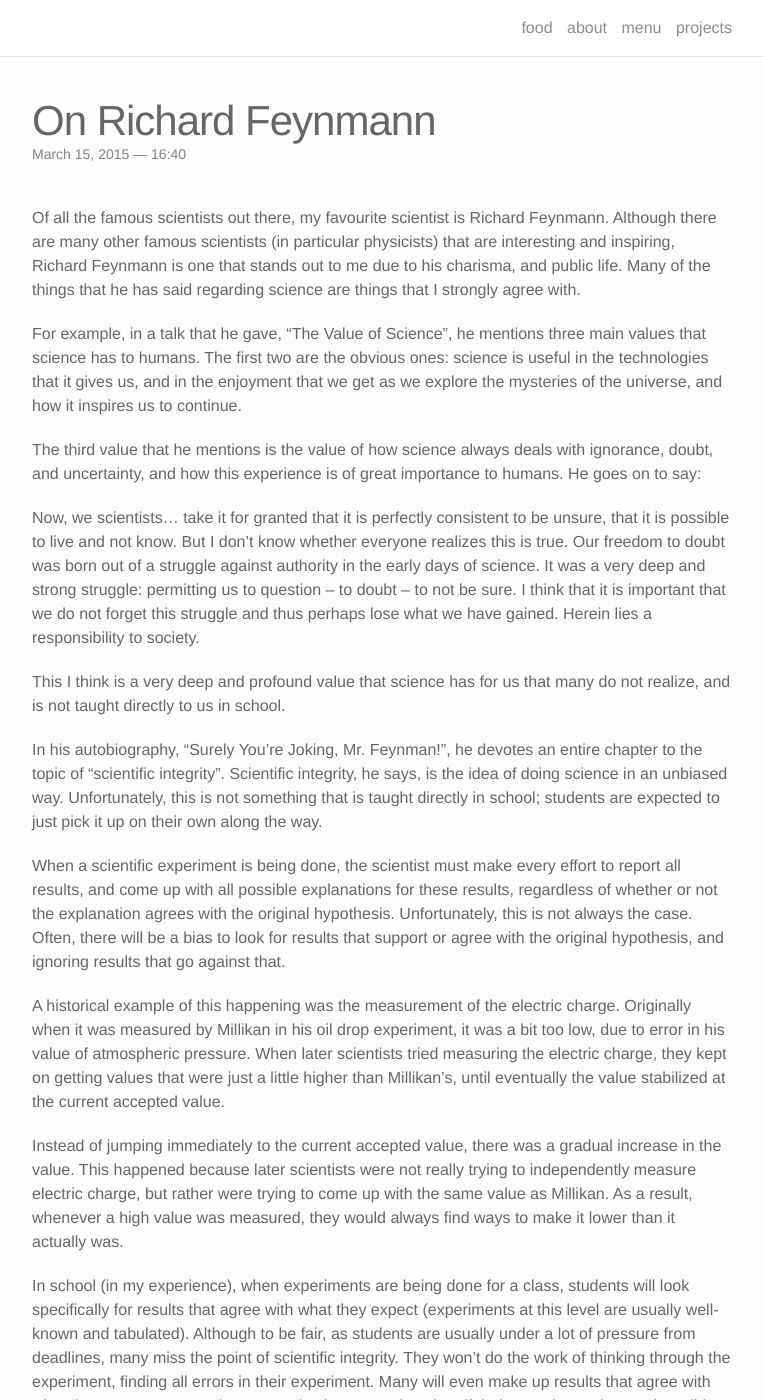
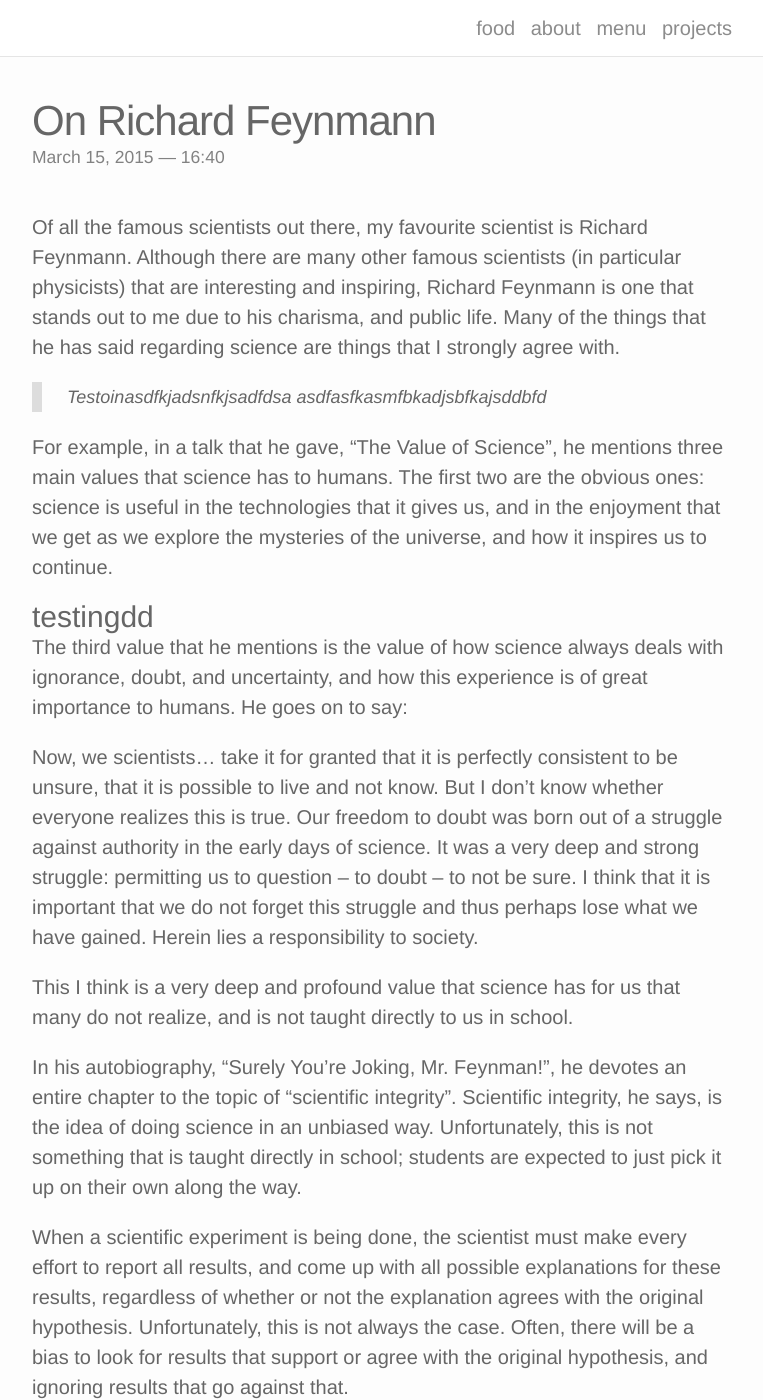
Before and after one commit to LeNPaul/that-hungry-mind, a Jekyll site: the page built from _posts/2015-03-15-title.markdown, in a window 1280 px wide and 1400 px high. Shown: the whole window, without its empty margins (258-1021 px from the left). Built offline with Jekyll 4.4.1, drawn with Linux system fonts in a browser that asks for light colours; nearby versions of some CDN libraries.

Commit message:
Change base text font from 16px to 20px

```diff
--- a/_config.yml
+++ b/_config.yml
@@ -1,5 +1,5 @@
 # Site settings
-title: that hungry mind
+title: brain food
 email: l.nguyen.paul@gmail.com
 description: > # this means to ignore newlines until "baseurl:"
   A simple, whitespace, helvetica based portfolio theme.
--- a/_posts/2015-03-15-title.markdown
+++ b/_posts/2015-03-15-title.markdown
@@ -6,7 +6,13 @@ description: One of my favourite scientists
 ---
 Of all the famous scientists out there, my favourite scientist is Richard Feynmann. Although there are many other famous scientists (in particular physicists) that are interesting and inspiring, Richard Feynmann is one that stands out to me due to his charisma, and public life. Many of the things that he has said regarding science are things that I strongly agree with.
 
+>Testoinasdfkjadsnfkjsadfdsa
+>asdfasfkasmfbkadjsbfkajsddbfd
+
 For example, in a talk that he gave, "The Value of Science", he mentions three main values that science has to humans. The first two are the obvious ones: science is useful in the technologies that it gives us, and in the enjoyment that we get as we explore the mysteries of the universe, and how it inspires us to continue.
+
+testingdd
+=========
 
 The third value that he mentions is the value of how science always deals with ignorance, doubt, and uncertainty, and how this experience is of great importance to humans. He goes on to say:
 
--- a/css/main.scss
+++ b/css/main.scss
@@ -7,7 +7,7 @@
 
 // Our variables
 $base-font-family: Helvetica, Arial, sans-serif;
-$base-font-size:   16px;
+$base-font-size:   20px;
 $small-font-size:  $base-font-size * 0.875;
 $base-line-height: 1.5;
 
```
